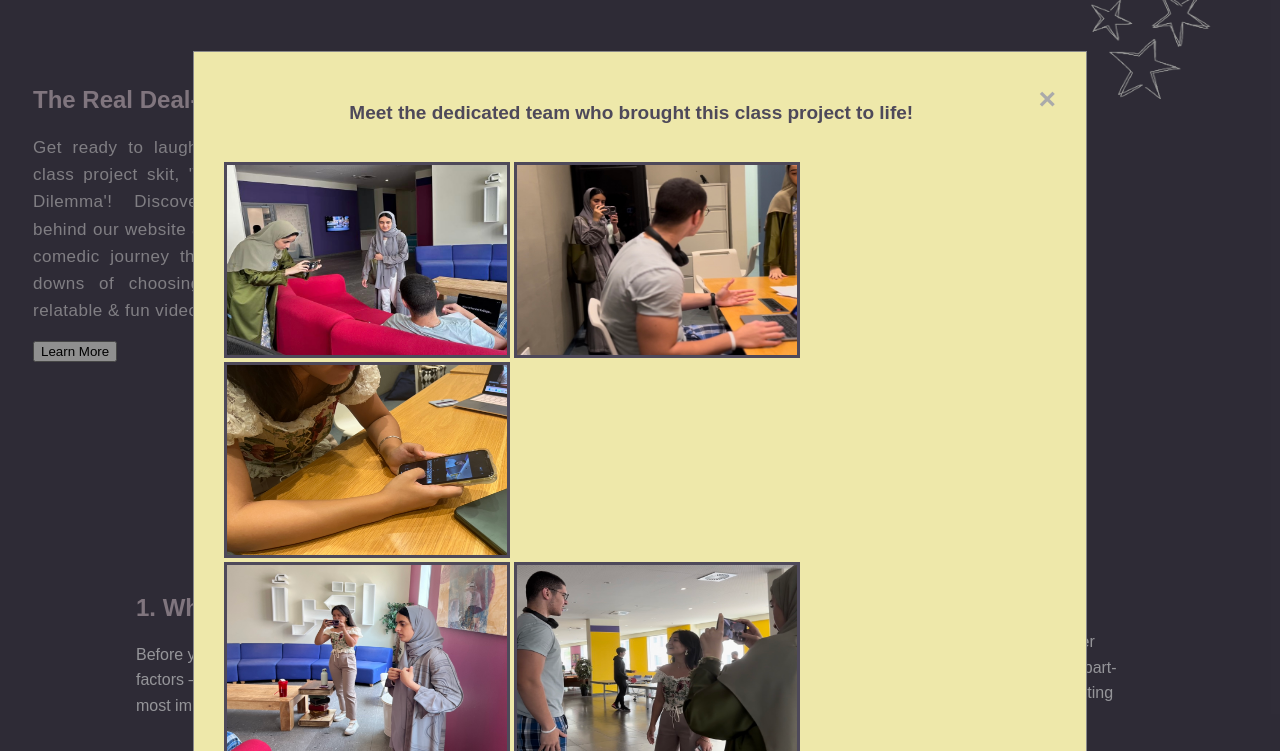
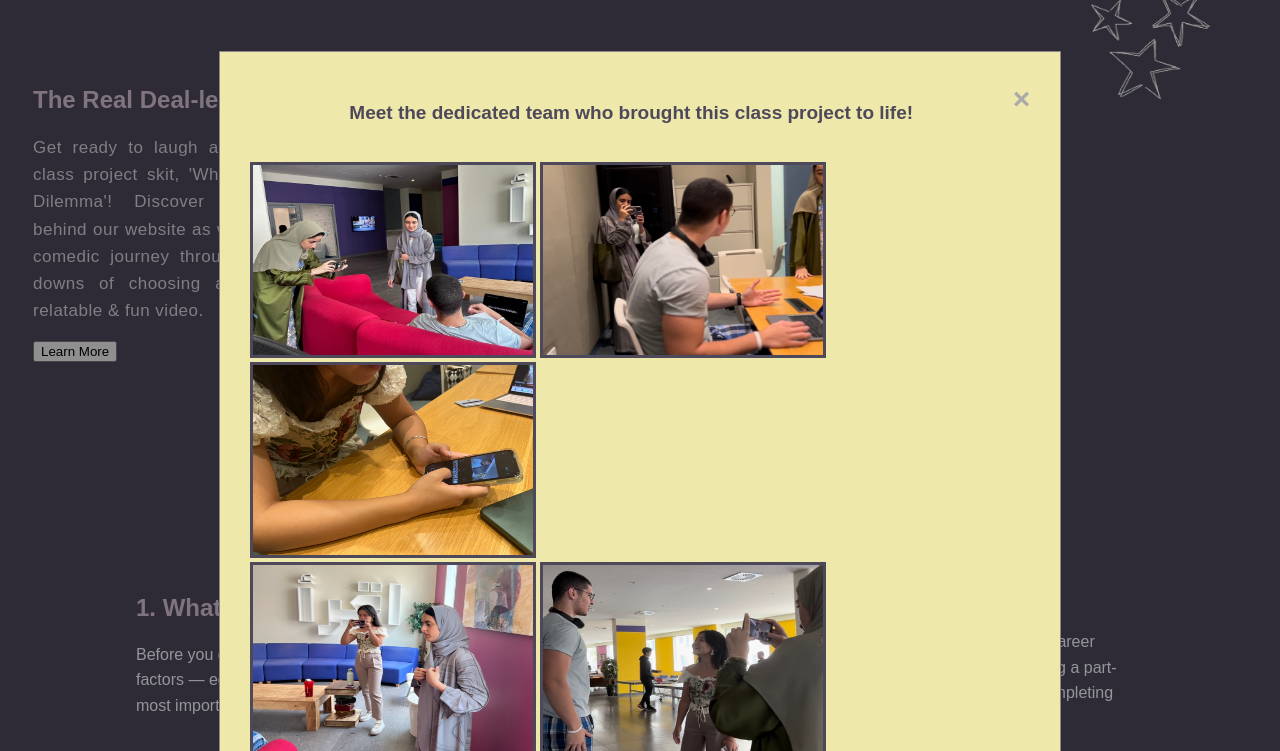
Before and after one commit to sarabindalmook/WhatsYourMajor.github.io, a plain HTML site: page index.html in a window 1280 px wide. Both pictures are taken after a click on the button "Learn More". Shown: the part 1356-2107 px from the top of the page. Drawn offline with Linux system fonts and the light colour scheme.

Commit message:
Update Main.css

```diff
--- a/Main.css
+++ b/Main.css
@@ -267,7 +267,7 @@ padding-right: 100px
     margin: auto;
     padding: 30px;
     border: 1px solid #888;
-    width: 65%;
+    width: 61%;
   }
 
   .modal-content p {
```
